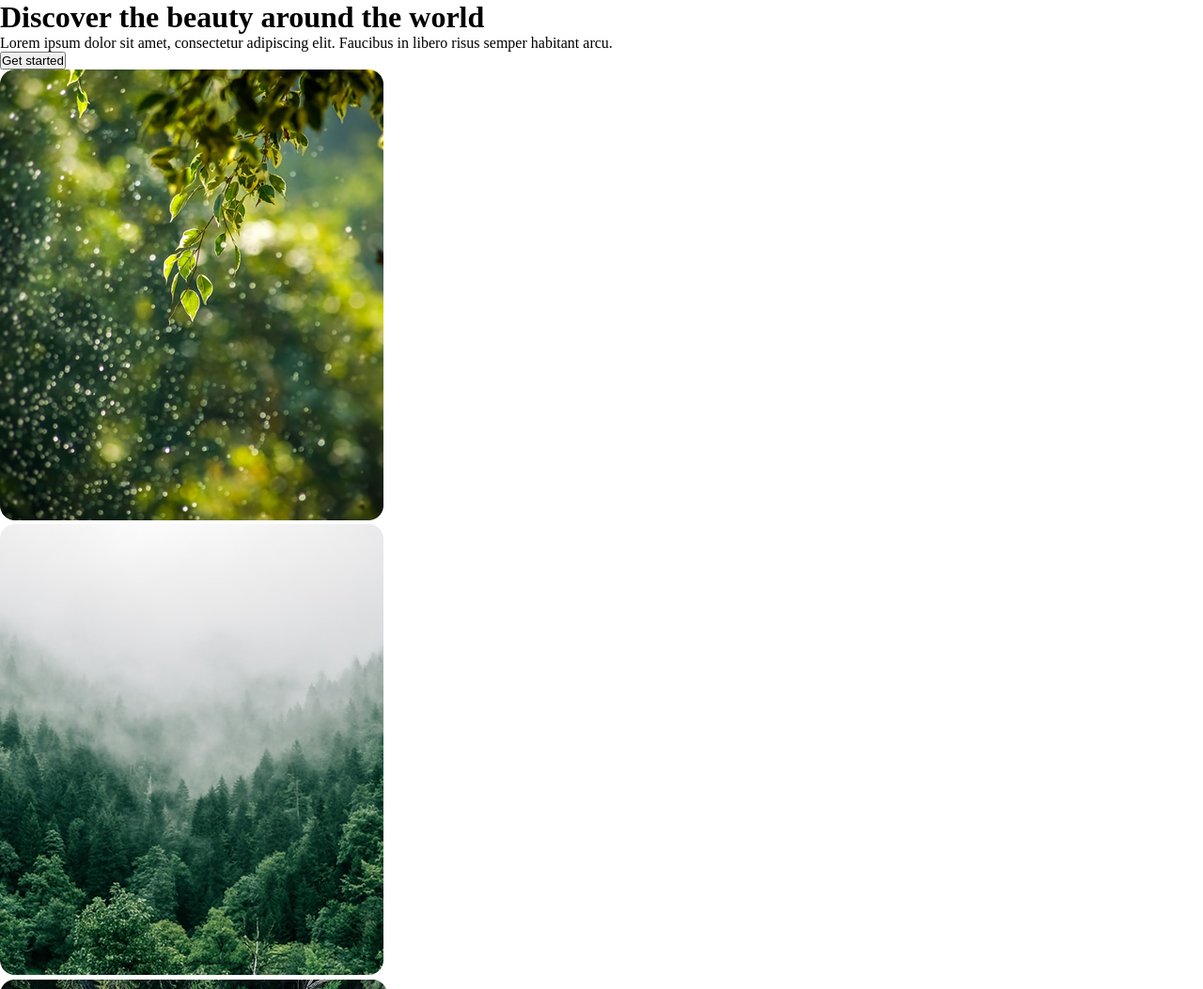
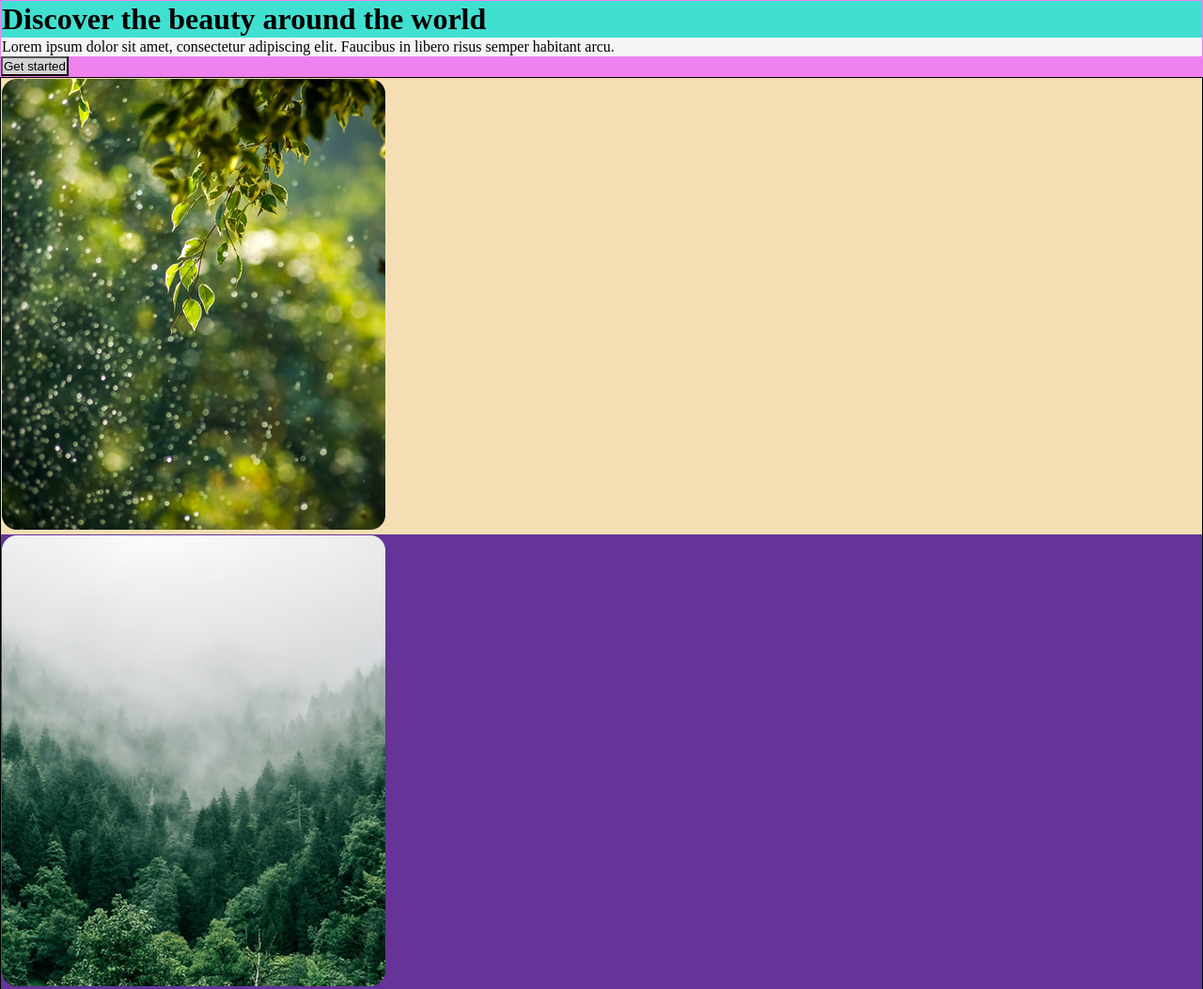
Before and after one commit to DarienEstebanVesgaCarvajal/landing-page-designs, a plain HTML site: page index.html in a window 1280 px wide. Shown: the top 1053 px of the page at 94% size. Drawn offline with Linux system fonts and the light colour scheme.

Commit message:
feat: :lipstick: Illustrated box layout in CSS
Boxed design, illustrated in CSS for better identification and visibility.

```diff
--- a/css/style.css
+++ b/css/style.css
@@ -4,3 +4,54 @@
     margin: 0;
     box-sizing: border-box;
 }
+
+            /*** Header ***/
+
+header{
+    background: violet;
+    padding: 1px;
+}
+header h1{
+    background: turquoise;
+    padding: 1px;
+}
+header p{
+    background: whitesmoke;
+    padding: 1px;
+}
+header button{
+    background: lightgray;
+    padding: 1px;
+}
+
+            /*** Pictures ***/
+
+.up{
+    background: black;
+    padding: 1px;
+}
+.up-left{
+    background: wheat;
+    padding: 1px;
+}
+.up-right{
+    background: rebeccapurple;
+    padding: 1px;
+}
+
+.down{
+    background: red;
+    padding: 1px;
+}
+.down-left{
+    background: greenyellow;
+    padding: 1px;
+}
+.down-middle{
+    background: aquamarine;
+    padding: 1px;
+}
+.down-right{
+    background: yellow;
+    padding: 1px;
+}
```
